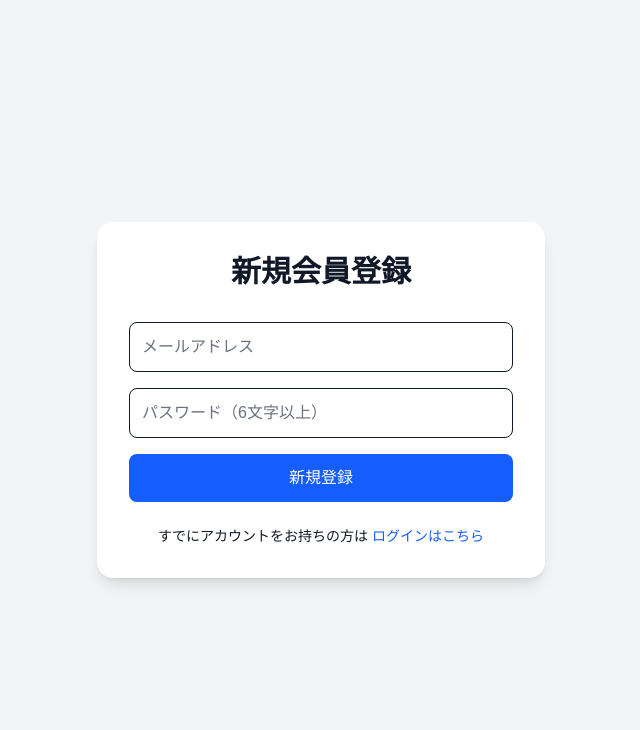
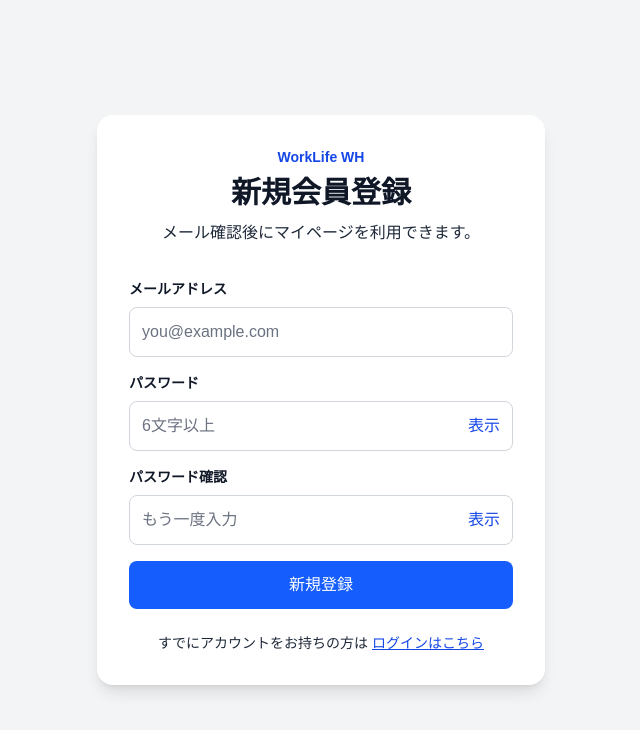
Before and after one commit to okei-okei/worklife-wh-next, a Next.js app: page /register in a window 1280 px wide. Shown: the top 730 px of the page, without its empty margins (319-959 px from the left). Built offline with nearby package versions, Linux system fonts and the light colour scheme; no server answers.

Commit message:
Improve Supabase email auth flow

```diff
--- /dev/null
+++ b/app/auth/callback/page.tsx
@@ -0,0 +1,56 @@
+"use client";
+
+import { useEffect, useState } from "react";
+import Link from "next/link";
+import { useRouter } from "next/navigation";
+import { supabase } from "@/lib/supabase";
+
+export default function AuthCallbackPage() {
+  const router = useRouter();
+  const [errorMessage, setErrorMessage] = useState("");
+
+  useEffect(() => {
+    const handleCallback = async () => {
+      const code = new URLSearchParams(window.location.search).get("code");
+      const { error } = code
+        ? await supabase.auth.exchangeCodeForSession(code)
+        : await supabase.auth.getSession();
+
+      if (error) {
+        setErrorMessage(`認証に失敗しました。${error.message}`);
+        return;
+      }
+
+      router.replace("/mypage");
+    };
+
+    handleCallback();
+  }, [router]);
+
+  return (
+    <main className="flex min-h-screen items-center justify-center bg-gray-100 px-4 py-10 text-gray-900">
+      <div className="w-full max-w-md rounded-2xl bg-white p-4 text-center shadow-lg md:p-8">
+        <p className="mb-2 text-sm font-bold text-blue-700">WorkLife WH</p>
+        <h1 className="text-2xl font-bold md:text-3xl">認証を確認中です</h1>
+
+        {errorMessage ? (
+          <>
+            <p className="mt-6 rounded-lg bg-red-50 p-3 text-sm font-bold text-red-700">
+              {errorMessage}
+            </p>
+            <Link
+              href="/login"
+              className="mt-6 inline-block w-full rounded-lg bg-blue-600 px-4 py-3 font-bold text-white"
+            >
+              ログインへ戻る
+            </Link>
+          </>
+        ) : (
+          <p className="mt-4 text-base font-medium leading-7 text-gray-800">
+            メール確認が完了したら、マイページへ移動します。
+          </p>
+        )}
+      </div>
+    </main>
+  );
+}
--- a/app/layout.tsx
+++ b/app/layout.tsx
@@ -4,8 +4,8 @@ import "./globals.css";
 import "leaflet/dist/leaflet.css";
 
 export const metadata: Metadata = {
-  title: "Create Next App",
-  description: "Generated by create next app",
+  title: "WorkLife WH",
+  description: "ワーホリの仕事・住居・生活設計をまとめて管理するサービス",
 };
 
 export default function RootLayout({
--- a/app/login/page.tsx
+++ b/app/login/page.tsx
@@ -10,68 +10,106 @@ export default function LoginPage() {
 
   const [email, setEmail] = useState("");
   const [password, setPassword] = useState("");
+  const [showPassword, setShowPassword] = useState(false);
+  const [errorMessage, setErrorMessage] = useState("");
+  const [successMessage, setSuccessMessage] = useState("");
+  const [isSubmitting, setIsSubmitting] = useState(false);
 
   const handleLogin = async (e: React.FormEvent<HTMLFormElement>) => {
     e.preventDefault();
+    setErrorMessage("");
+    setSuccessMessage("");
+    setIsSubmitting(true);
 
     const { error } = await supabase.auth.signInWithPassword({
       email,
       password,
     });
 
+    setIsSubmitting(false);
+
     if (error) {
-      alert("ログインに失敗しました。\n" + error.message);
+      setErrorMessage(`ログインに失敗しました。${error.message}`);
       return;
     }
 
-    alert("ログインしました。");
-
+    setSuccessMessage("ログインしました。マイページへ移動します。");
     router.push("/mypage");
   };
 
   return (
-    <main className="min-h-screen flex items-center justify-center bg-gray-100 px-6">
-      <div className="w-full max-w-md bg-white rounded-2xl shadow-lg p-8">
-        <h1 className="text-3xl font-bold text-center mb-8">ログイン</h1>
+    <main className="flex min-h-screen items-center justify-center bg-gray-100 px-4 py-10 text-gray-900">
+      <div className="w-full max-w-md rounded-2xl bg-white p-4 shadow-lg md:p-8">
+        <div className="mb-8 text-center">
+          <p className="mb-2 text-sm font-bold text-blue-700">WorkLife WH</p>
+          <h1 className="text-2xl font-bold md:text-3xl">ログイン</h1>
+          <p className="mt-2 text-base font-medium leading-7 text-gray-800">
+            保存した求人・物件・生活プランを確認できます。
+          </p>
+        </div>
 
         <form onSubmit={handleLogin} className="space-y-4">
+          <label className="block">
+            <span className="mb-2 block text-sm font-bold text-gray-900">
+              メールアドレス
+            </span>
             <input
               type="email"
-            placeholder="メールアドレス"
+              placeholder="you@example.com"
               value={email}
               onChange={(e) => setEmail(e.target.value)}
-            className="w-full border rounded-lg p-3"
+              className="w-full rounded-lg border border-gray-300 p-3 text-base font-medium text-gray-900 outline-none placeholder:text-gray-600 focus:border-blue-500 focus:ring-2 focus:ring-blue-100"
               required
             />
+          </label>
 
+          <label className="block">
+            <span className="mb-2 block text-sm font-bold text-gray-900">
+              パスワード
+            </span>
+            <div className="flex rounded-lg border border-gray-300 bg-white focus-within:border-blue-500 focus-within:ring-2 focus-within:ring-blue-100">
               <input
-            type="password"
+                type={showPassword ? "text" : "password"}
                 placeholder="パスワード"
                 value={password}
                 onChange={(e) => setPassword(e.target.value)}
-            className="w-full border rounded-lg p-3"
+                className="min-w-0 flex-1 rounded-l-lg p-3 text-base font-medium text-gray-900 outline-none placeholder:text-gray-600"
                 required
               />
+              <button
+                type="button"
+                onClick={() => setShowPassword((current) => !current)}
+                className="shrink-0 rounded-r-lg px-3 text-sm font-bold text-blue-700"
+              >
+                {showPassword ? "非表示" : "表示"}
+              </button>
+            </div>
+          </label>
+
+          {errorMessage ? (
+            <p className="rounded-lg bg-red-50 p-3 text-sm font-bold text-red-700">
+              {errorMessage}
+            </p>
+          ) : null}
+
+          {successMessage ? (
+            <p className="rounded-lg bg-green-50 p-3 text-sm font-bold text-green-700">
+              {successMessage}
+            </p>
+          ) : null}
 
           <button
             type="submit"
-            className="
-              w-full
-              bg-blue-600
-              text-white
-              py-3
-              rounded-lg
-              hover:bg-blue-700
-              transition
-            "
+            disabled={isSubmitting}
+            className="w-full rounded-lg bg-blue-600 px-4 py-3 font-bold text-white transition hover:bg-blue-700 disabled:cursor-not-allowed disabled:bg-gray-300"
           >
-            ログイン
+            {isSubmitting ? "ログイン中..." : "ログイン"}
           </button>
         </form>
 
-        <p className="text-center text-sm mt-6">
+        <p className="mt-6 text-center text-sm font-medium text-gray-800">
           初めて利用する方は{" "}
-          <Link href="/register" className="text-blue-600 hover:underline">
+          <Link href="/register" className="font-bold text-blue-700 underline">
             新規会員登録はこちら
           </Link>
         </p>
--- a/app/register/page.tsx
+++ b/app/register/page.tsx
@@ -2,77 +2,150 @@
 
 import { useState } from "react";
 import Link from "next/link";
-import { useRouter } from "next/navigation";
 import { supabase } from "@/lib/supabase";
 
 export default function RegisterPage() {
-  const router = useRouter();
-
   const [email, setEmail] = useState("");
   const [password, setPassword] = useState("");
+  const [passwordConfirm, setPasswordConfirm] = useState("");
+  const [showPassword, setShowPassword] = useState(false);
+  const [showPasswordConfirm, setShowPasswordConfirm] = useState(false);
+  const [errorMessage, setErrorMessage] = useState("");
+  const [successMessage, setSuccessMessage] = useState("");
+  const [isSubmitting, setIsSubmitting] = useState(false);
 
   const handleRegister = async (e: React.FormEvent<HTMLFormElement>) => {
     e.preventDefault();
+    setErrorMessage("");
+    setSuccessMessage("");
+
+    if (password !== passwordConfirm) {
+      setErrorMessage("パスワードと確認用パスワードが一致しません。");
+      return;
+    }
+
+    setIsSubmitting(true);
 
     const { error } = await supabase.auth.signUp({
       email,
       password,
+      options: {
+        emailRedirectTo: `${window.location.origin}/auth/callback`,
+      },
     });
 
+    setIsSubmitting(false);
+
     if (error) {
-      alert("登録に失敗しました。\n" + error.message);
+      setErrorMessage(`登録に失敗しました。${error.message}`);
       return;
     }
 
-    alert("登録が完了しました。\n認証メールを確認してログインしてください。");
-
-    router.push("/login");
+    setSuccessMessage(
+      "確認メールを送信しました。メール内のリンクを開いて登録を完了してください",
+    );
+    setPassword("");
+    setPasswordConfirm("");
   };
 
   return (
-    <main className="min-h-screen flex items-center justify-center bg-gray-100 px-6">
-      <div className="w-full max-w-md bg-white rounded-2xl shadow-lg p-8">
-        <h1 className="text-3xl font-bold text-center mb-8">新規会員登録</h1>
+    <main className="flex min-h-screen items-center justify-center bg-gray-100 px-4 py-10 text-gray-900">
+      <div className="w-full max-w-md rounded-2xl bg-white p-4 shadow-lg md:p-8">
+        <div className="mb-8 text-center">
+          <p className="mb-2 text-sm font-bold text-blue-700">WorkLife WH</p>
+          <h1 className="text-2xl font-bold md:text-3xl">新規会員登録</h1>
+          <p className="mt-2 text-base font-medium leading-7 text-gray-800">
+            メール確認後にマイページを利用できます。
+          </p>
+        </div>
 
         <form onSubmit={handleRegister} className="space-y-4">
+          <label className="block">
+            <span className="mb-2 block text-sm font-bold text-gray-900">
+              メールアドレス
+            </span>
             <input
               type="email"
-            placeholder="メールアドレス"
+              placeholder="you@example.com"
               value={email}
               onChange={(e) => setEmail(e.target.value)}
-            className="w-full border rounded-lg p-3"
+              className="w-full rounded-lg border border-gray-300 p-3 text-base font-medium text-gray-900 outline-none placeholder:text-gray-600 focus:border-blue-500 focus:ring-2 focus:ring-blue-100"
               required
             />
+          </label>
 
+          <label className="block">
+            <span className="mb-2 block text-sm font-bold text-gray-900">
+              パスワード
+            </span>
+            <div className="flex rounded-lg border border-gray-300 bg-white focus-within:border-blue-500 focus-within:ring-2 focus-within:ring-blue-100">
               <input
-            type="password"
-            placeholder="パスワード（6文字以上）"
+                type={showPassword ? "text" : "password"}
+                placeholder="6文字以上"
                 value={password}
                 onChange={(e) => setPassword(e.target.value)}
-            className="w-full border rounded-lg p-3"
+                className="min-w-0 flex-1 rounded-l-lg p-3 text-base font-medium text-gray-900 outline-none placeholder:text-gray-600"
                 minLength={6}
                 required
               />
+              <button
+                type="button"
+                onClick={() => setShowPassword((current) => !current)}
+                className="shrink-0 rounded-r-lg px-3 text-sm font-bold text-blue-700"
+              >
+                {showPassword ? "非表示" : "表示"}
+              </button>
+            </div>
+          </label>
+
+          <label className="block">
+            <span className="mb-2 block text-sm font-bold text-gray-900">
+              パスワード確認
+            </span>
+            <div className="flex rounded-lg border border-gray-300 bg-white focus-within:border-blue-500 focus-within:ring-2 focus-within:ring-blue-100">
+              <input
+                type={showPasswordConfirm ? "text" : "password"}
+                placeholder="もう一度入力"
+                value={passwordConfirm}
+                onChange={(e) => setPasswordConfirm(e.target.value)}
+                className="min-w-0 flex-1 rounded-l-lg p-3 text-base font-medium text-gray-900 outline-none placeholder:text-gray-600"
+                minLength={6}
+                required
+              />
+              <button
+                type="button"
+                onClick={() => setShowPasswordConfirm((current) => !current)}
+                className="shrink-0 rounded-r-lg px-3 text-sm font-bold text-blue-700"
+              >
+                {showPasswordConfirm ? "非表示" : "表示"}
+              </button>
+            </div>
+          </label>
+
+          {errorMessage ? (
+            <p className="rounded-lg bg-red-50 p-3 text-sm font-bold text-red-700">
+              {errorMessage}
+            </p>
+          ) : null}
+
+          {successMessage ? (
+            <p className="rounded-lg bg-green-50 p-3 text-sm font-bold text-green-700">
+              {successMessage}
+            </p>
+          ) : null}
 
           <button
             type="submit"
-            className="
-              w-full
-              bg-blue-600
-              text-white
-              py-3
-              rounded-lg
-              hover:bg-blue-700
-              transition
-            "
+            disabled={isSubmitting}
+            className="w-full rounded-lg bg-blue-600 px-4 py-3 font-bold text-white transition hover:bg-blue-700 disabled:cursor-not-allowed disabled:bg-gray-300"
           >
-            新規登録
+            {isSubmitting ? "送信中..." : "新規登録"}
           </button>
         </form>
 
-        <p className="text-center text-sm mt-6">
+        <p className="mt-6 text-center text-sm font-medium text-gray-800">
           すでにアカウントをお持ちの方は{" "}
-          <Link href="/login" className="text-blue-600 hover:underline">
+          <Link href="/login" className="font-bold text-blue-700 underline">
             ログインはこちら
           </Link>
         </p>
```
Lines whose indentation alone changed are shown as unchanged.
